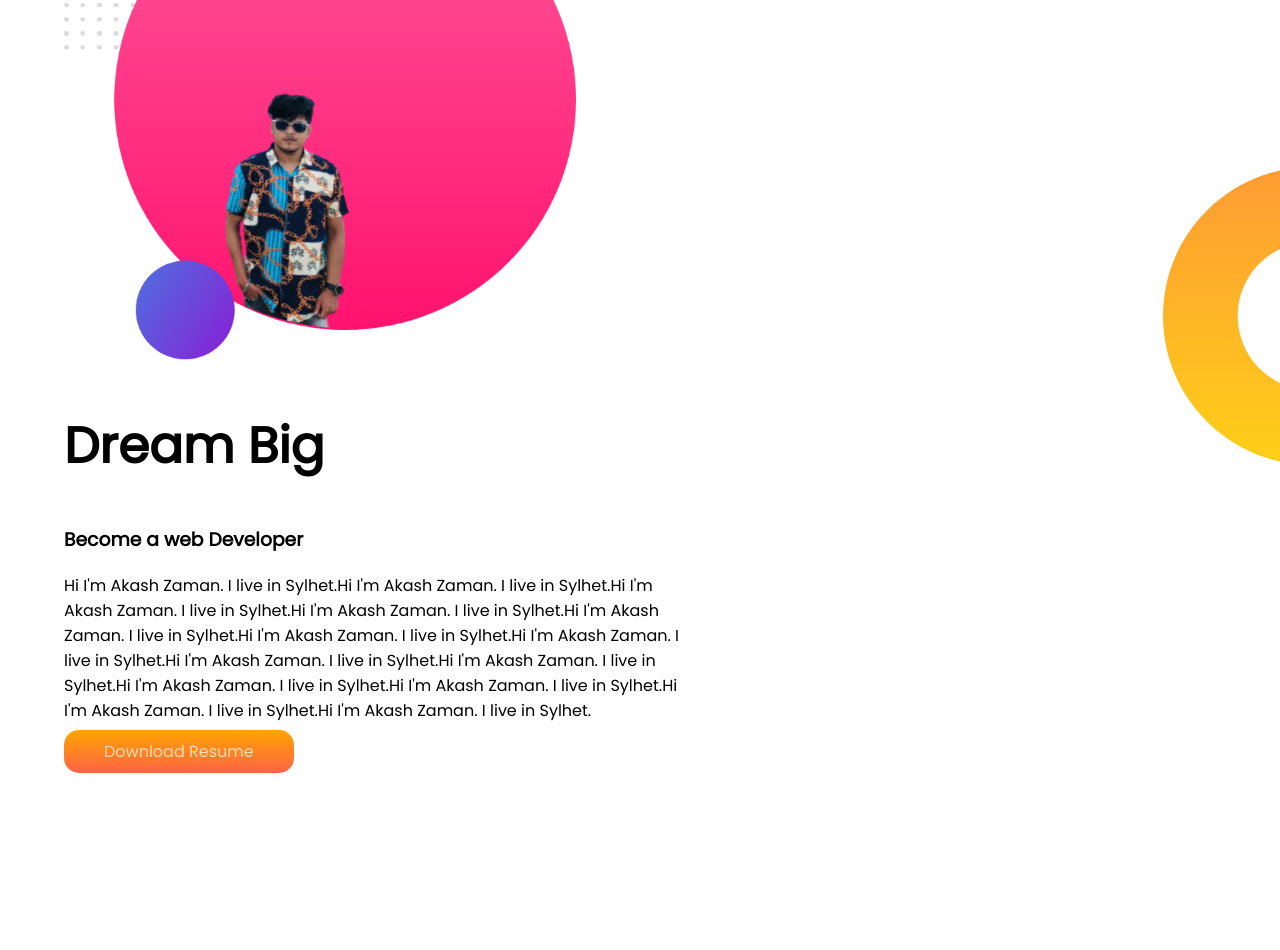
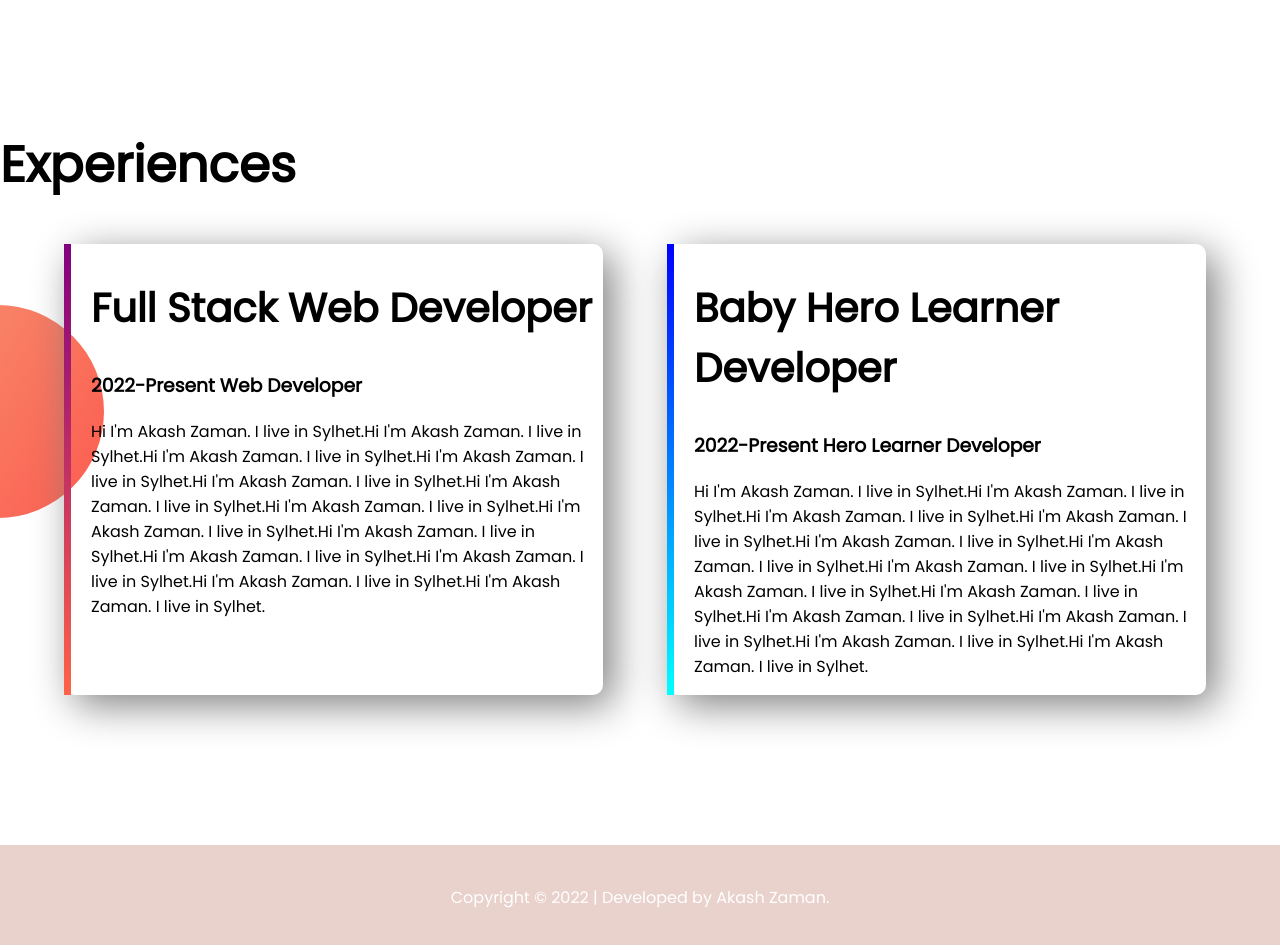
Before and after one commit to AkasHZamaN/developer-portfolio, a plain HTML site: page index.html in a window 1280 px wide. Shown: the part 1160-2110 px from the top of the page. Before the commit the page ends 1933 px from the top, so only its background shows below. Drawn offline with Linux system fonts and the light colour scheme.

Commit message:
added new file

```diff
--- a/index.html
+++ b/index.html
@@ -13,7 +13,7 @@
 </head>
 
 <body>
-    <section class="top-banner">
+    <section class="top-banner felxible-container">
         <div class="half-width">
             <h1>Welcome To</h1>
             <h1> <span class="orange-color">Akash Zaman</span> World !!</h1>
@@ -33,7 +33,7 @@
         </div>
     </section>
 
-    <section class="dream-big">
+    <section class="dream-big felxible-container">
         <div class="half-width">
             <img src="images/akash-bg2.png" alt="">
         </div>
@@ -53,6 +53,48 @@
         </div>
     </section>
 
+    <section class="experience-area">
+        <h1>Experiences</h1>
+        <div class="felxible-container">
+            <div class="experience-item" id="item-1">
+                <h2>Full Stack Web Developer</h2>
+                <h3>2022-Present Web Developer</h3>
+                <p>Hi I'm Akash Zaman. I live in Sylhet.Hi I'm Akash Zaman. I live in Sylhet.Hi I'm Akash Zaman. I live
+                    in
+                    Sylhet.Hi I'm Akash Zaman. I live in Sylhet.Hi I'm Akash Zaman. I live in Sylhet.Hi I'm Akash Zaman.
+                    I
+                    live
+                    in Sylhet.Hi I'm Akash Zaman. I live in Sylhet.Hi I'm Akash Zaman. I live in Sylhet.Hi I'm Akash
+                    Zaman.
+                    I
+                    live in Sylhet.Hi I'm Akash Zaman. I live in Sylhet.Hi I'm Akash Zaman. I live in Sylhet.Hi I'm
+                    Akash
+                    Zaman.
+                    I live in Sylhet.Hi I'm Akash Zaman. I live in Sylhet.</p>
+            </div>
+            <div class="experience-item" id="item-2">
+                <h2>Baby Hero Learner Developer</h2>
+                <h3>2022-Present Hero Learner Developer</h3>
+                <p>Hi I'm Akash Zaman. I live in Sylhet.Hi I'm Akash Zaman. I live in Sylhet.Hi I'm Akash Zaman. I live
+                    in
+                    Sylhet.Hi I'm Akash Zaman. I live in Sylhet.Hi I'm Akash Zaman. I live in Sylhet.Hi I'm Akash Zaman.
+                    I
+                    live
+                    in Sylhet.Hi I'm Akash Zaman. I live in Sylhet.Hi I'm Akash Zaman. I live in Sylhet.Hi I'm Akash
+                    Zaman.
+                    I
+                    live in Sylhet.Hi I'm Akash Zaman. I live in Sylhet.Hi I'm Akash Zaman. I live in Sylhet.Hi I'm
+                    Akash
+                    Zaman.
+                    I live in Sylhet.Hi I'm Akash Zaman. I live in Sylhet.</p>
+            </div>
+        </div>
+    </section>
+
+    <footer>
+        <p>Copyright &copy 2022 | Developed by Akash Zaman.</p>
+    </footer>
+
 </body>
 
 </html>
--- a/style.css
+++ b/style.css
@@ -55,12 +55,12 @@ h2{
 }
 #item-1{
     border-left: 7px solid;
-    border-image: linear-gradient(blue, cyan);
+    border-image: linear-gradient(purple, tomato);
     border-image-slice: 1;
 }
 #item-2{
     border-left: 7px solid;
-    border-image: linear-gradient(purple, tomato);
+    border-image: linear-gradient(blue, cyan);
     border-image-slice: 1;
 }
 footer {
```
